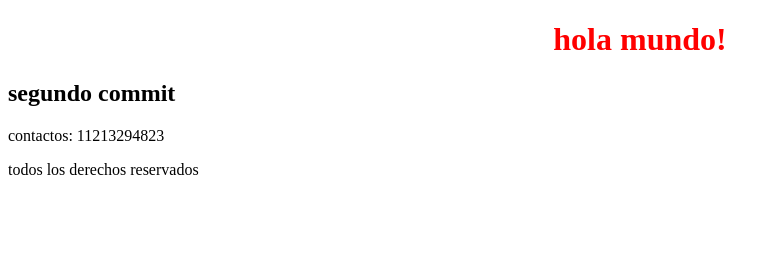
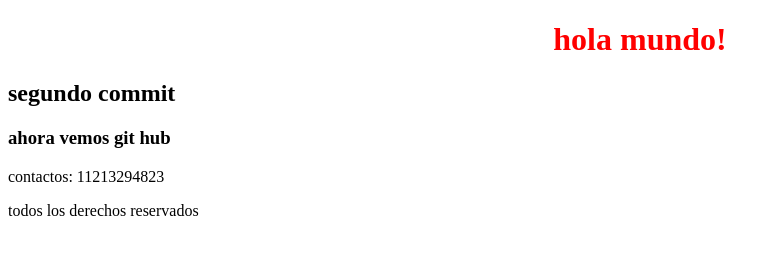
Before and after one commit to TomasGLZ/primer-repo-coder, a plain HTML site: page index.html in a window 1280 px wide. Shown: the whole page, without its empty margins (0-779 px from the left). Drawn offline with Linux system fonts and the light colour scheme.

Commit message:
ultimo commit

```diff
--- a/index.html
+++ b/index.html
@@ -11,6 +11,8 @@
 
     <h2>segundo commit</h2>
 
+    <h3>ahora vemos git hub</h3>
+
     <footer>
         <p>contactos: 11213294823</p>
         <p>todos los derechos reservados</p>
```
